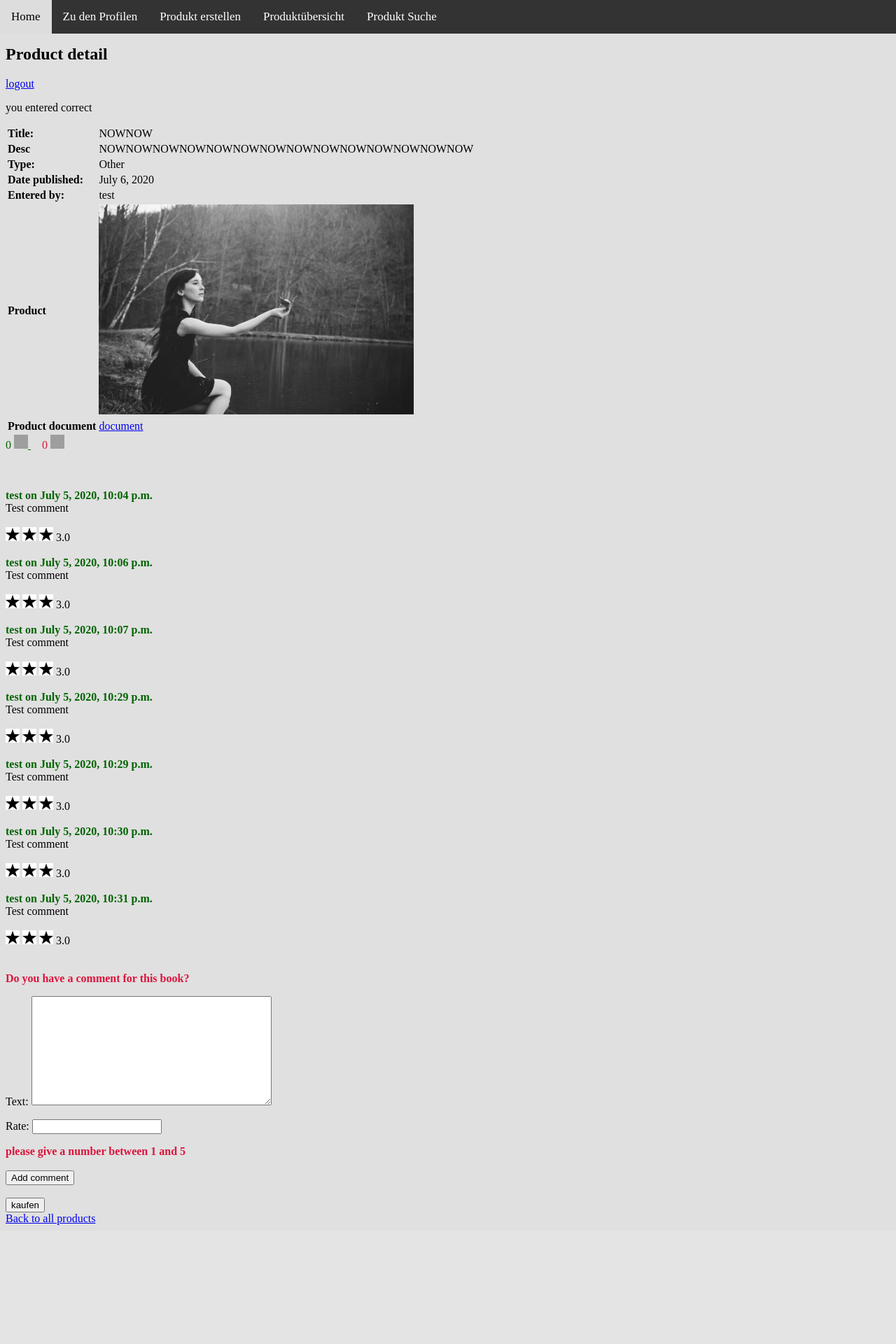
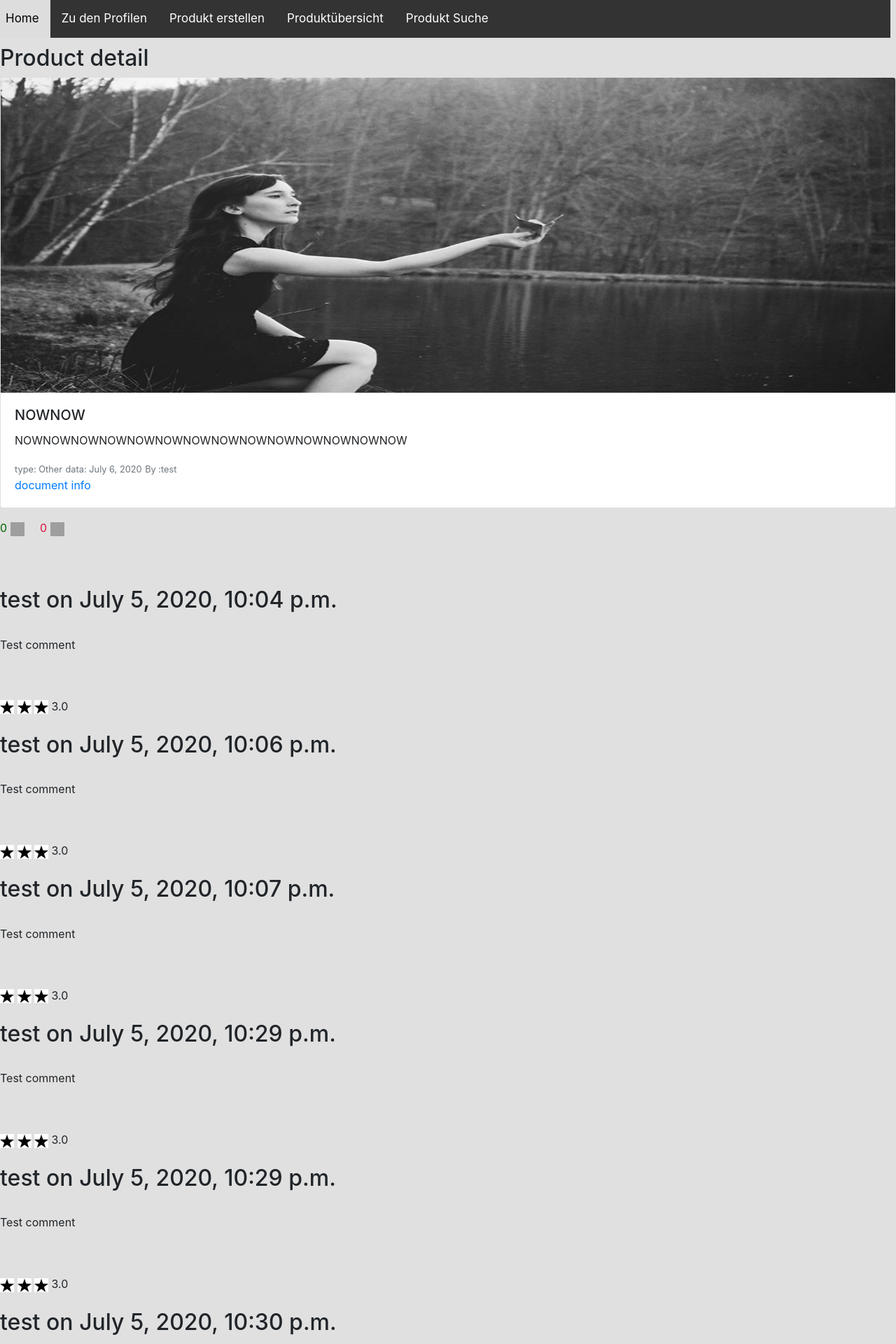
Before and after one commit to Sven12345re/WebPyProject, a Django app: page /product/show/13/ in a window 1280 px wide. Shown: the top 1920 px of the page at 70% size. Before the commit the page ends 1750 px from the top, so only its background shows below. Run offline with Django 3.2, Linux system fonts and the light colour scheme; data comes from the database, SQL or seed files in the repository; both versions use the stored data as it was after the commit; some libraries are stand-ins or nearby versions; grey boxes are pictures that could not be loaded.

Commit message:
produkt uebersicht Layout

```diff
--- a/WebPyProject/settings.py
+++ b/WebPyProject/settings.py
@@ -36,7 +36,8 @@ INSTALLED_APPS = [
     'django.contrib.messages',
     'django.contrib.staticfiles',
     'users.apps.UsersConfig',
-    'products.apps.ProductsConfig'
+    'products.apps.ProductsConfig',
+
 ]
 
 MIDDLEWARE = [
--- /dev/null
+++ b/media/documents/email-send.txt
@@ -0,0 +1 @@
+https://codesource.io/sending-emails-with-vuejs-and-nodemailer/
--- a/products/templates/product-detail.html
+++ b/products/templates/product-detail.html
@@ -1,47 +1,31 @@
+<head>
+<script src="https://code.jquery.com/jquery-3.3.1.slim.min.js"></script>
+<script src="https://cdnjs.cloudflare.com/ajax/libs/popper.js/1.14.3/umd/popper.min.js"></script>
+<script src="https://stackpath.bootstrapcdn.com/bootstrap/4.1.2/js/bootstrap.min.js"></script>
+<link rel="stylesheet" href="https://stackpath.bootstrapcdn.com/bootstrap/4.1.2/css/bootstrap.min.css">
+</head>
 {% extends 'home.html' %}
 {% load static %}
+
 {% block title %}Product detail{% endblock %}
 
 {% block content %}
 <h2>Product detail</h2>
-<a href="{% url 'logout' %}">logout</a>
-
-    <p> you entered correct </p>
-
-    <table>
-    <tr>
-        <td><b>Title:</b></td>
-        <td>{{ that_one_product.title }}<br></td>
-    </tr>
-    <tr>
-        <td><b>Desc</b></td>
-        <td>{{ that_one_product.Desc }}<br></td>
-    </tr>
-
-    <tr>
-        <td><b>Type:</b></td>
-        <td>{{ that_one_product.get_type_display }}<br></td>
-    </tr>
-
-    <tr>
-        <td><b>Date published:</b></td>
-        <td>{{ that_one_product.date_published }}<br></td>
-    </tr>
-    <tr>
-        <td><b>Entered by:</b></td>
-        <td>{{ that_one_product.user }}<br></td>
-    </tr>
-     <tr>
-        <td><b>Product</b></td>
-        <td>   <img src="{{  that_one_product.Img.url }}" alt="tets" style="max-height:300px"><br></td>
-    </tr>
-        <tr>
-        <td><b>Product document</b></td>
-        <td>   <a href="{{ that_one_product.document.url }}"> document</a></td>
-    </tr>
 
 
-    </table>
+    <div class="card mb-3">
+  <img src="{{  that_one_product.Img.url }}" class="card-img-top" style="max-height: 450px">
+  <div class="card-body">
+    <h5 class="card-title"> {{ that_one_product.title }}</h5>
+    <p class="card-text"> {{ that_one_product.Desc }}</p>
+    <p class="card-text"><small class="text-muted"></small>
+    <small class="text-muted">type: {{ that_one_product.get_type_display }}</small>
+        <small class="text-muted"> data: {{ that_one_product.date_published }}</small>
+        <small class="text-muted"> By :{{ that_one_product.user }}</small><br>
+        <a href="{{ that_one_product.document.url }}"> document info</a>
+    </p>
+  </div>
+</div>
 
     <span style="color: darkgreen">{{ upvotes }}</span>
     <a href="vote/up/" style="color: darkgreen">
@@ -56,9 +40,20 @@
 
     <br><br>
 
+
+
     {% for comment in comments_for_that_one_product %}
-        <b style="color: darkgreen">{{ comment.user.username }} on {{ comment.timestamp }}</b><br>
-        {{ comment.text }}<br><br>
+
+
+
+        <h2 >{{ comment.user.username }} on {{ comment.timestamp }}</h2><br>
+        <p> {{ comment.text }}</p>
+
+
+
+
+
+       <br><br>
      {% if comment.rate < 1.0 %}
 
     {% endif %}
@@ -92,6 +87,10 @@
 
         {{ comment.rate }} <br><br>
     {% endfor %}
+
+
+
+
     <br>
 
     <b style="color: crimson">Do you have a comment for this book?</b><br>
@@ -102,13 +101,13 @@
 
         <b style="color: crimson">please give a number between 1 and 5</b><br>
          <br>
-        <button type="submit">Add comment</button>
+        <button type="submit" class="btn btn-outline-secondary">Add comment</button>
     </form>
 
     <br>
 
 
-    <button type="button" class="btn btn-danger">kaufen</button>
+
 
     <br>
     <a href="{% url 'product-list' %}">Back to all products</a>
```
Also changed, not shown: db.sqlite3, media/products/portfolio-9.jpg (added).
